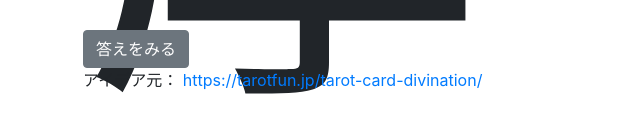
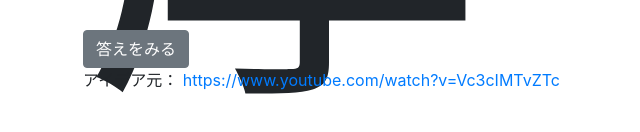
Before and after one commit to JiroShimaya/GuessKanji, a plain HTML site: page index.html in a window 1280 px wide. Shown: the part 244-376 px from the top of the page, without its empty margins (2-642 px from the left). Drawn offline with nearby package versions, Linux system fonts and the light colour scheme.

Commit message:
バグ修正

```diff
--- a/index.html
+++ b/index.html
@@ -26,7 +26,7 @@
 		<div class="button-area"></div>
 		<div class="supplement-area">
 			<span>アイデア元：</span>
-			<a target='_blank' href='https://www.youtube.com/watch?v=Vc3cIMTvZTc'>https://tarotfun.jp/tarot-card-divination/</a>
+			<a target='_blank' href='https://www.youtube.com/watch?v=Vc3cIMTvZTc'>https://www.youtube.com/watch?v=Vc3cIMTvZTc</a>
 		</div>
 	</div>
 </body>
```
